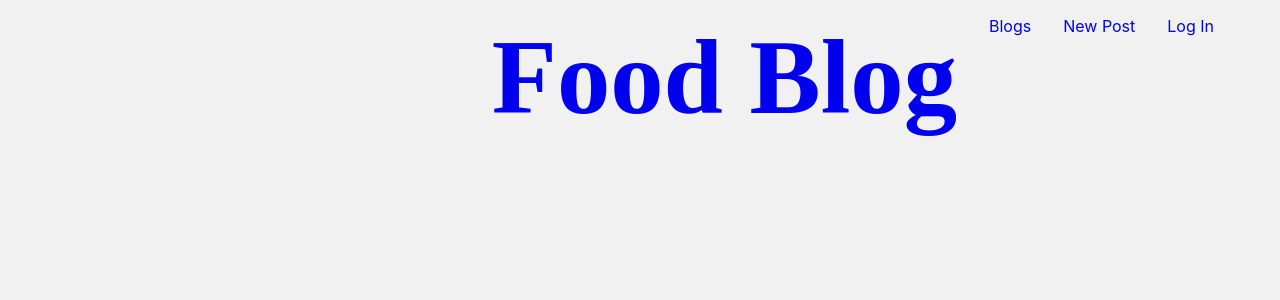
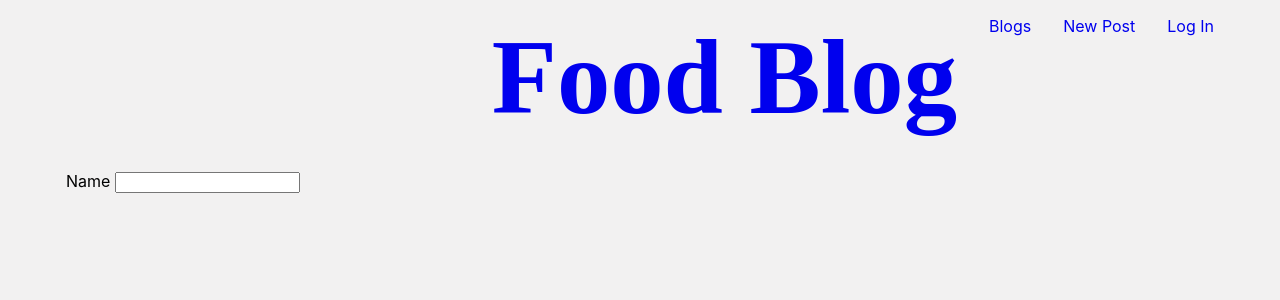
Before and after one commit to grantfricano/food-blog, a React (Create React App) app in the folder blog-frontend/: page /myprofile in a window 1280 px wide. Shown: the top 300 px of the page. Built offline with nearby package versions, Linux system fonts and the light colour scheme; a web font is replaced by a local one.

Commit message:
added myprofile page and trying to do context

```diff
--- a/blog-frontend/src/App.js
+++ b/blog-frontend/src/App.js
@@ -7,6 +7,8 @@ import NewBlog from './components/NewBlog';
 import Blog from './components/Blog';
 import Login from './components/Login';
 import CreateAccount from './components/CreateAccount';
+import MyProfile from './components/MyProfile';
+import UserProvider from './contexts/UserContext';
 
 function App() {
 
@@ -17,6 +19,7 @@ function App() {
     // }
 
   return (
+    <UserProvider>
     <div className="App">
       <Navbar token={token} setToken={setToken}/>
       <div className='container'>
@@ -27,9 +30,11 @@ function App() {
         <Route path='/newblog' element={<NewBlog />} />
         <Route path='/blog/:id' element={<Blog token={token}/>} />
         <Route path='/createaccount' element={<CreateAccount />} />
+        <Route path='/myprofile' element={<MyProfile token={token} />} />
       </Routes>
       </div>
     </div>
+    </UserProvider>
   );
 }
 
--- a/blog-frontend/src/Components/Login.js
+++ b/blog-frontend/src/Components/Login.js
@@ -1,6 +1,7 @@
 import React, { useState, useEffect } from 'react';
 import { Link, useNavigate } from "react-router-dom";
 import PropTypes from 'prop-types';
+import UserContext from '../contexts/UserContext.js';
 
 function Login( {setToken} ) {
 
--- /dev/null
+++ b/blog-frontend/src/Components/MyProfile.js
@@ -0,0 +1,17 @@
+import React, { useState, useEffect } from 'react';
+
+function MyProfile( {token} ) {
+
+
+    function LoadDetails() {
+
+    }
+    return (
+        <div>
+            <label>Name </label>
+            <input type="text" name="name" readOnly></input>
+        </div>
+    )
+}
+
+export default MyProfile;
--- a/blog-frontend/src/Components/Navbar.js
+++ b/blog-frontend/src/Components/Navbar.js
@@ -12,7 +12,7 @@ function Navbar( {token}, {setToken} ) {
         <div className='navbar-name'><Link to='/'>Food Blog</Link></div>
         <div><Link to='/blogs'>Blogs</Link></div>
         <div><Link to='/newblog'>New Post</Link></div>
-        {token ? ( <div><Link to='/' onClick={Logout} >Log Out</Link></div>) : (<div><Link to='/login'>Log In</Link></div>)  }
+        {token ? ( <div><Link to='/myprofile' /* onClick={Logout}*/ >My Profile</Link></div>) : (<div><Link to='/login'>Log In</Link></div>)  }
       </nav>
   )
 }
--- /dev/null
+++ b/blog-frontend/src/contexts/UserContext.js
@@ -0,0 +1,18 @@
+import React, { useContext, useState } from 'react';
+
+const UserContext = React.createContext();
+
+export function useUser() {
+    useContext(UserContext);
+}
+
+export default function UserProvider( {children} ) {
+    const [username, setUsername] = useState('');
+
+
+    return (
+        <UserContext.Provider value={username} >
+            {children}
+        </UserContext.Provider>
+    )
+}
```
